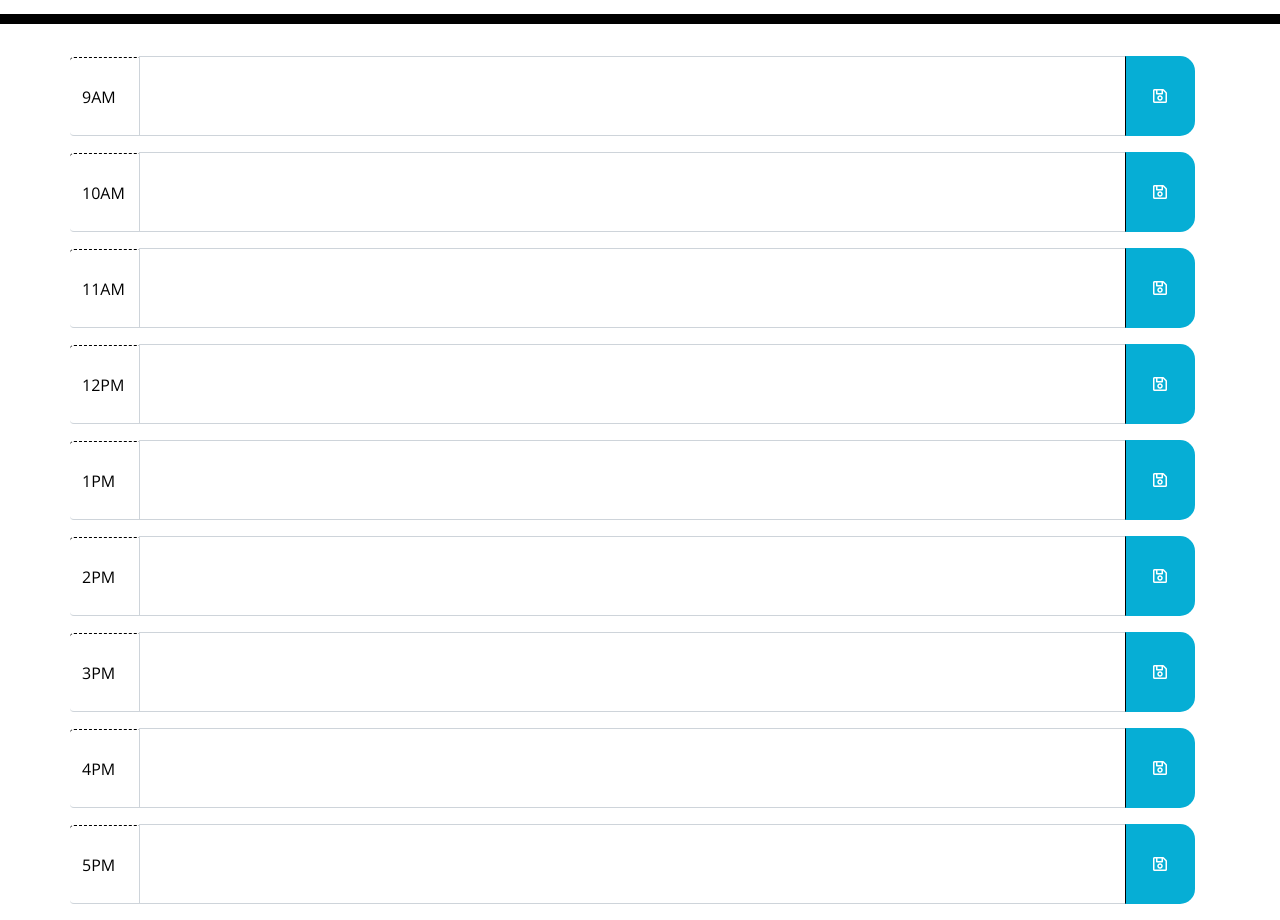
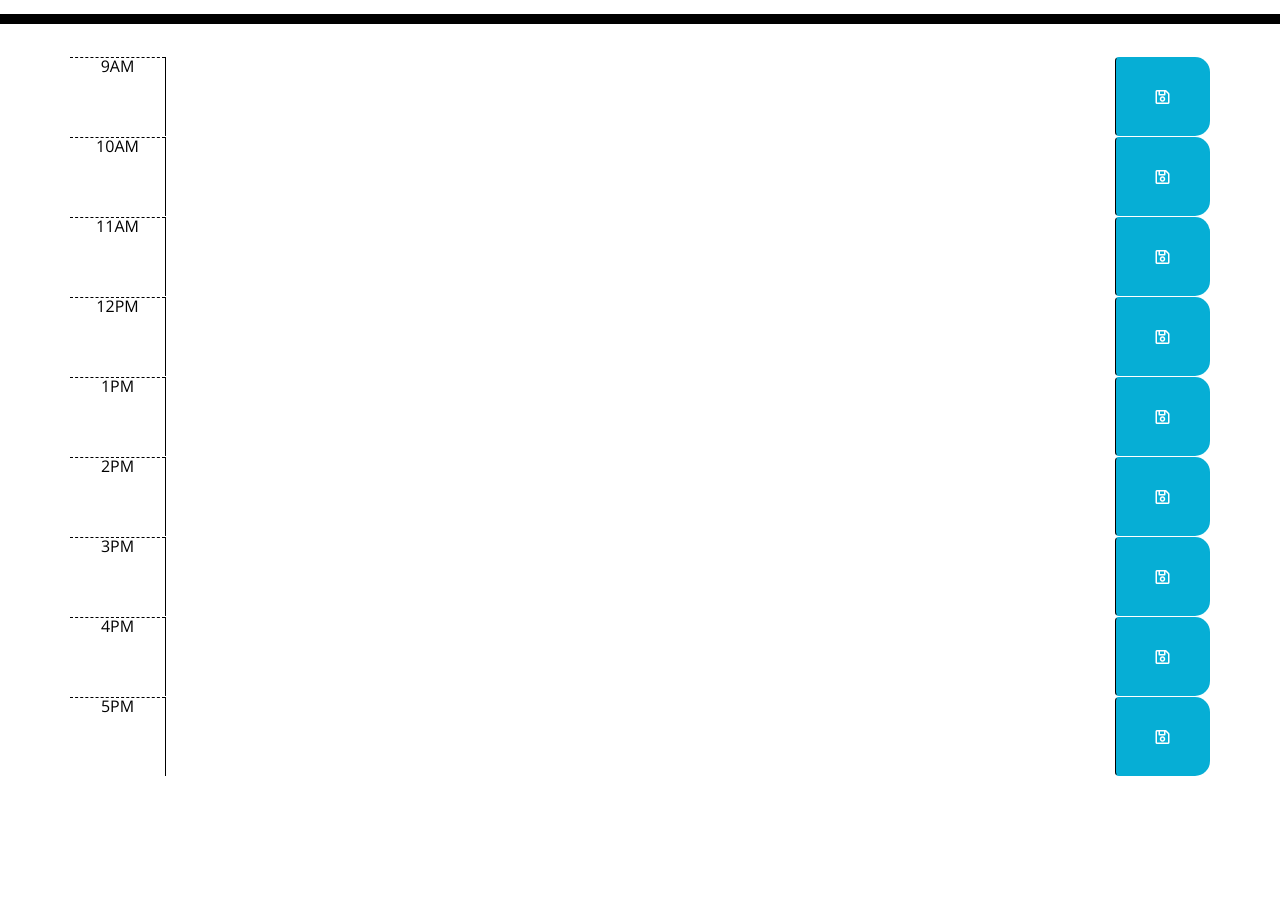
Before and after one commit to samyuhan/calendar, a plain HTML site: page index.html in a window 1280 px wide. Shown: the part 280-1200 px from the top of the page. After the commit the page ends 1056 px from the top, so only its background shows below. Drawn offline with nearby package versions, Linux system fonts and the light colour scheme.

Commit message:
fix timeblocks

```diff
--- a/index.html
+++ b/index.html
@@ -32,105 +32,67 @@
     <div class="container">
       <!-- Timeblocks go here -->
       <!--9AM Timeblock-->
-      <div class="input-group mb-3">
-        <div class="input-group-prepend row">
-          <span class="input-group-text hour">9AM</span>
-        </div>
-        <textarea id="9AM" type="text" class="form-control"></textarea>
-        <div class="input-group-append">
-          <button id="9AMBtn" class="btn saveBtn" type="button"><i class="far fa-save"></i></button>
-        </div>
+      <div id="9AM" class="time-block row">
+        <div class="col-md-1 hour">9AM</div>
+        <textarea class="col-md-10 description"></textarea>
+        <button class="btn saveBtn col-md-1"><i class="far fa-save"></i></button>
       </div>
 
       <!--10AM Timeblock-->
-      <div class="input-group mb-3">
-        <div class="input-group-prepend row">
-          <span class="input-group-text hour">10AM</span>
-        </div>
-        <textarea id="10AM" type="text" class="form-control description textarea"></textarea>
-        <div class="input-group-append">
-          <button id="10AMBtn" class="btn saveBtn" type="button"><i class="far fa-save"></i></button>
-        </div>
+      <div id="10AM" class="time-block row">
+        <div class="col-md-1 hour">10AM</div>
+        <textarea class="col-md-10 description"></textarea>
+        <button class="btn saveBtn col-md-1"><i class="far fa-save"></i></button>
       </div>
 
       <!--11AM Timeblock-->
-      <div class="input-group mb-3">
-        <div class="input-group-prepend row">
-          <span class="input-group-text hour">11AM</span>
-        </div>
-        <textarea id="11AM" type="text" class="form-control"></textarea>
-        <div class="input-group-append">
-          <button id="11AMBtn" class="btn saveBtn" type="button"><i class="far fa-save"></i></button>
-        </div>
+      <div id="11AM" class="time-block row">
+        <div class="col-md-1 hour">11AM</div>
+        <textarea class="col-md-10 description"></textarea>
+        <button class="btn saveBtn col-md-1"><i class="far fa-save"></i></button>
       </div>
 
       <!--12PM Timeblock-->
-      <div class="input-group mb-3">
-        <div class="input-group-prepend row">
-          <span class="input-group-text hour">12PM</span>
-        </div>
-        <textarea id="12PM" type="text" class="form-control"></textarea>
-        <div class="input-group-append">
-          <button id="12PMBtn" class="btn saveBtn" type="button"><i class="far fa-save"></i></button>
-        </div>
+      <div id="12PM" class="time-block row">
+        <div class="col-md-1 hour">12PM</div>
+        <textarea class="col-md-10 description"></textarea>
+        <button class="btn saveBtn col-md-1"><i class="far fa-save"></i></button>
       </div>
 
       <!--1PM Timeblock-->
-      <div class="input-group mb-3">
-        <div class="input-group-prepend row">
-          <span class="input-group-text hour">1PM</span>
-        </div>
-        <textarea id="1PM" type="text" class="form-control"></textarea>
-        <div class="input-group-append">
-          <button id="1PMBtn" class="btn saveBtn" type="button"><i class="far fa-save"></i></button>
-        </div>
+      <div id="1PM" class="time-block row">
+        <div class="col-md-1 hour">1PM</div>
+        <textarea class="col-md-10 description"></textarea>
+        <button class="btn saveBtn col-md-1"><i class="far fa-save"></i></button>
       </div>
 
       <!--2PM Timeblock-->
-      <div class="input-group mb-3">
-        <div class="input-group-prepend row">
-          <span class="input-group-text hour">2PM</span>
-        </div>
-        <textarea id="2PM" type="text" class="form-control"></textarea>
-        <div class="input-group-append">
-          <button id="2PMBtn" class="btn saveBtn" type="button"><i class="far fa-save"></i></button>
-        </div>
+      <div id="2PM" class="time-block row">
+        <div class="col-md-1 hour">2PM</div>
+        <textarea class="col-md-10 description"></textarea>
+        <button class="btn saveBtn col-md-1"><i class="far fa-save"></i></button>
       </div>
 
       <!--3PM Timeblock-->
-      <div class="input-group mb-3">
-        <div class="input-group-prepend row">
-          <span class="input-group-text hour">3PM</span>
-        </div>
-        <textarea id="3PM" type="text" class="form-control"></textarea>
-        <div class="input-group-append">
-          <button id="3PMBtn" class="btn saveBtn" type="button"><i class="far fa-save"></i></button>
-        </div>
+      <div id="3PM" class="time-block row">
+        <div class="col-md-1 hour">3PM</div>
+        <textarea class="col-md-10 description"></textarea>
+        <button class="btn saveBtn col-md-1"><i class="far fa-save"></i></button>
       </div>
 
       <!--4PM Timeblock-->
-      <div class="input-group mb-3">
-        <div class="input-group-prepend row">
-          <span class="input-group-text hour">4PM</span>
-        </div>
-        <textarea id="4PM" type="text" class="form-control"></textarea>
-        <div class="input-group-append">
-          <button id="4PMBtn" class="btn saveBtn" type="button"><i class="far fa-save"></i></button>
-        </div>
+      <div id="4PM" class="time-block row">
+        <div class="col-md-1 hour">4PM</div>
+        <textarea class="col-md-10 description"></textarea>
+        <button class="btn saveBtn col-md-1"><i class="far fa-save"></i></button>
       </div>
 
       <!--5PM Timeblock-->
-      <div class="input-group mb-3">
-        <div class="input-group-prepend row">
-          <span class="input-group-text hour">5PM</span>
-        </div>
-        <textarea id="5PM" type="text" class="form-control"></textarea>
-        <div class="input-group-append">
-          <button id="5PMBtn" class="btn saveBtn" type="button"><i class="far fa-save"></i></button>
-        </div>
+      <div id="5PM" class="time-block row">
+        <div class="col-md-1 hour">5PM</div>
+        <textarea class="col-md-10 description"></textarea>
+        <button class="btn saveBtn col-md-1"><i class="far fa-save"></i></button>
       </div>
-    </div>
-
 
     <script src="https://cdnjs.cloudflare.com/ajax/libs/jquery/3.2.1/jquery.min.js"></script>
     <script src="https://cdnjs.cloudflare.com/ajax/libs/moment.js/2.24.0/moment.min.js"></script>
```
Also changed, not shown: script.js (line endings or trailing spaces).
